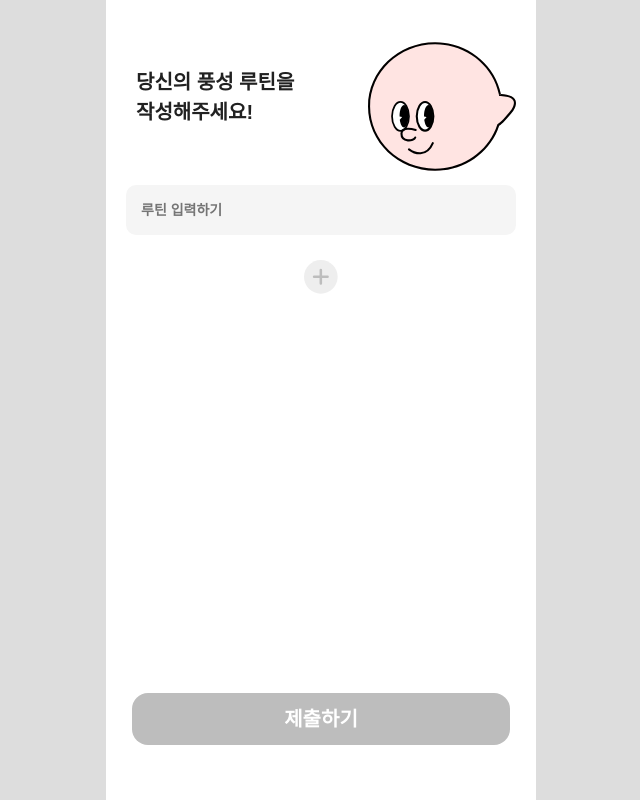
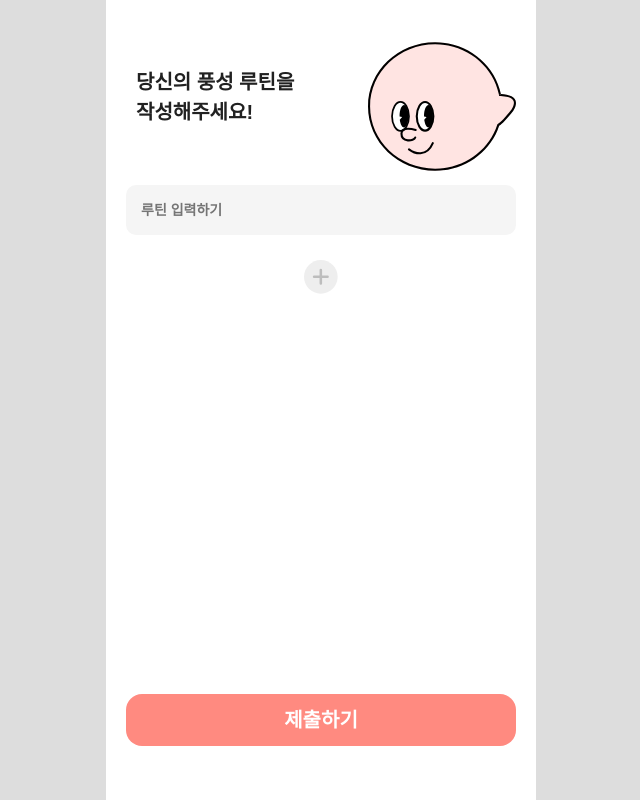
Before and after one commit to gwagjiug/35-SOPKATHON-WEB-web3, a React (Vite) app in the folder Client/: page /post in a window 1280 px wide. Shown: the whole page, without its empty margins (319-959 px from the left). Built offline with nearby package versions, Linux system fonts and the light colour scheme; a web font is replaced by a local one.

Commit message:
fix: error 해결

```diff
--- a/Client/src/components/postRoutine/PostRoutine.jsx
+++ b/Client/src/components/postRoutine/PostRoutine.jsx
@@ -58,7 +58,7 @@ const PostRoutine = () => {
         placeholder="루틴 입력하기"
         value={inputValue}
         onChange={handleChange}
-        onKeyPress={handleKeyPress}
+        onKeyDown={handleKeyPress}
       />
       <RoutineList>
         {routineList.map((routine, index) => (
@@ -75,7 +75,7 @@ const PostRoutine = () => {
       </RoutinePlusWrap>
       <SubmitButtonWrap>
         <SubmitButton
-          hasRoutines={routineList.length > 0}
+          hasroutines={(routineList.length > 0).toString()}
           onClick={handleSubmit}
         >
           제출하기
@@ -152,16 +152,17 @@ const RoutineWrap = styled.div`
   align-items: center;
 `;
 
-const DeleteIconWrap = styled.button`
+const DeleteIconWrap = styled.div`
   display: flex;
   width: 4.4rem;
   height: 4.4rem;
   padding: 1.2rem;
   justify-content: center;
   align-items: center;
+  cursor: pointer; /* 클릭 가능하도록 추가 */
 `;
 
-const SubmitButtonWrap = styled.button`
+const SubmitButtonWrap = styled.div`
   margin-top: auto;
   width: 100%;
 `;
@@ -175,11 +176,11 @@ const SubmitButton = styled.button`
   align-items: center;
   gap: 1rem;
   border-radius: 1.6rem;
-  background-color: ${({ hasRoutines }) =>
-    hasRoutines ? theme.main.main02 : theme.color.gray05};
+  background-color: ${({ hasroutines }) =>
+    hasroutines ? theme.main.main02 : theme.color.gray05};
   &:hover {
-    background-color: ${({ hasRoutines }) =>
-      hasRoutines ? theme.main.main01 : theme.color.gray05};
+    background-color: ${({ hasroutines }) =>
+      hasroutines ? theme.main.main01 : theme.color.gray05};
   }
   color: ${theme.color.white};
   ${theme.font.title_sb_20}
@@ -187,9 +188,26 @@ const SubmitButton = styled.button`
 
 const RoutineList = styled.ul`
   width: 100%;
+  height: auto;
+  max-height: 45.4rem; /* 높이 고정 */
   list-style: none;
+  overflow-y: scroll; /* 스크롤 가능 */
   padding: 0;
-  overflow-y: scroll;
+  margin: 0;
+
+  /* 스크롤바 스타일 (선택 사항) */
+  &::-webkit-scrollbar {
+    width: 0; /* 스크롤바 너비 */
+  }
+
+  &::-webkit-scrollbar-thumb {
+    background: ${theme.color.gray04}; /* 스크롤바 색상 */
+    border-radius: 3px;
+  }
+
+  &::-webkit-scrollbar-track {
+    background: ${theme.color.white}; /* 스크롤바 트랙 색상 */
+  }
 `;
 
 const RoutineItem = styled.li`
```
Also changed, not shown: Client/src/pages/Main.jsx (line endings or trailing spaces).
